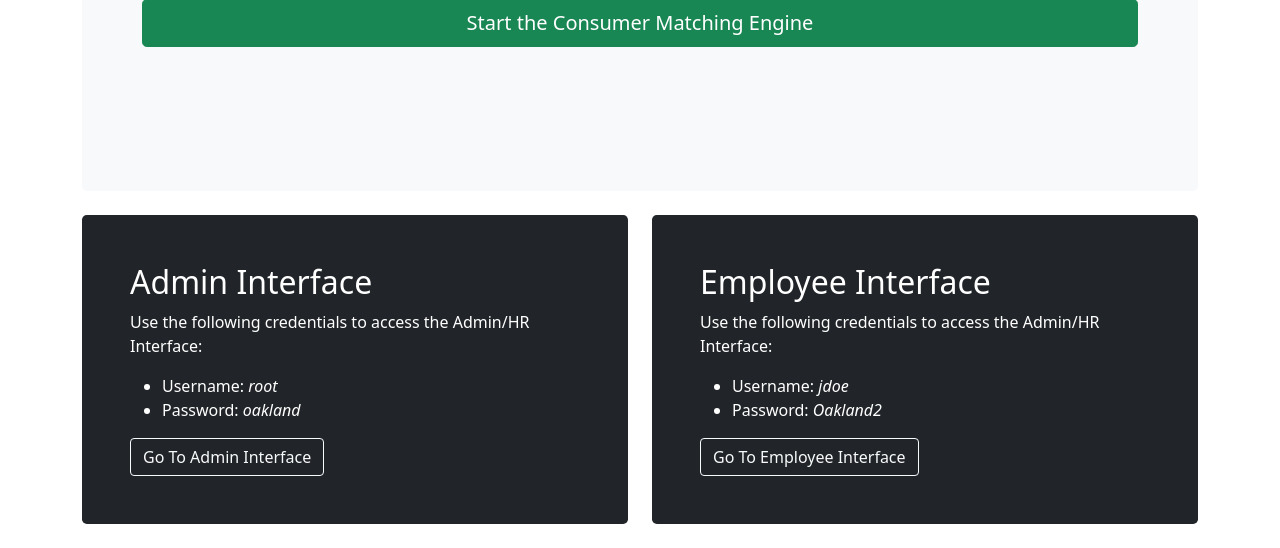
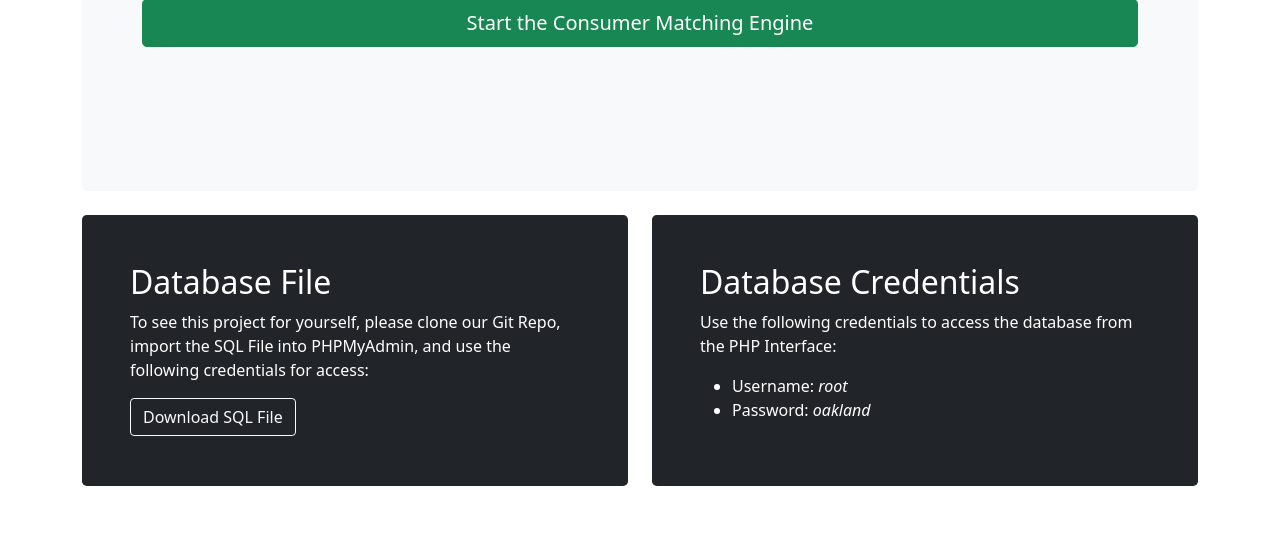
Before and after one commit to saltrupiao/ConsumerMatcher, a PHP site: page / in a window 1280 px wide. Shown: the part 530-1078 px from the top of the page. After the commit the page ends 1016 px from the top, so only its background shows below. Run offline with PHP 8.4, Linux system fonts and the light colour scheme.

Commit message:
Add content to index homepage

```diff
--- a/index.php
+++ b/index.php
@@ -28,24 +28,19 @@
         <div class="row align-items-md-stretch">
             <div class="col-md-6">
                 <div class="h-100 p-5 text-white bg-dark rounded-3">
-                    <h2>Admin Interface</h2>
-                    <p>Use the following credentials to access the Admin/HR Interface:</p>
+                    <h2>Database File</h2>
+                    <p>To see this project for yourself, please clone our Git Repo, import the SQL File into PHPMyAdmin, and use the following credentials for access:</p>
+                    <a href="csiproject.sql" class="btn btn-outline-light" role="button" target="_blank">Download SQL File</a>
+                </div>
+            </div>
+            <div class="col-md-6">
+                <div class="h-100 p-5 text-white bg-dark rounded-3">
+                    <h2>Database Credentials</h2>
+                    <p>Use the following credentials to access the database from the PHP Interface:</p>
                     <ul>
                         <li>Username: <i>root</i></li>
                         <li>Password: <i>oakland</i></li>
                     </ul>
-                    <a href="" class="btn btn-outline-light" role="button" target="_blank">Go To Admin Interface</a>
-                </div>
-            </div>
-            <div class="col-md-6">
-                <div class="h-100 p-5 text-white bg-dark rounded-3">
-                    <h2>Employee Interface</h2>
-                    <p>Use the following credentials to access the Admin/HR Interface:</p>
-                    <ul>
-                        <li>Username: <i>jdoe</i></li>
-                        <li>Password: <i>Oakland2</i></li>
-                    </ul>
-                    <a href="emp.php" class="btn btn-outline-light" role="button" target="_blank">Go To Employee Interface</a>
                 </div>
             </div>
         </div>
```
